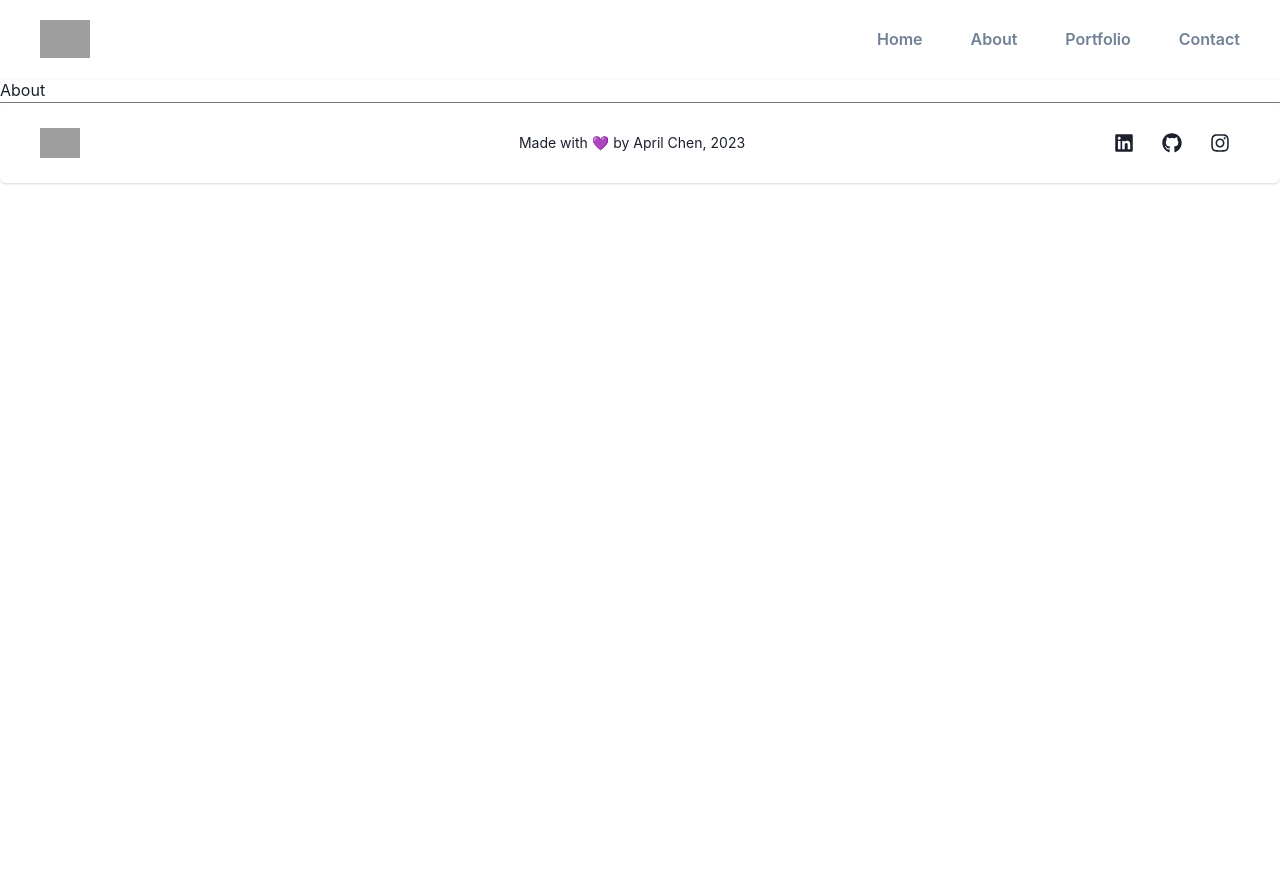
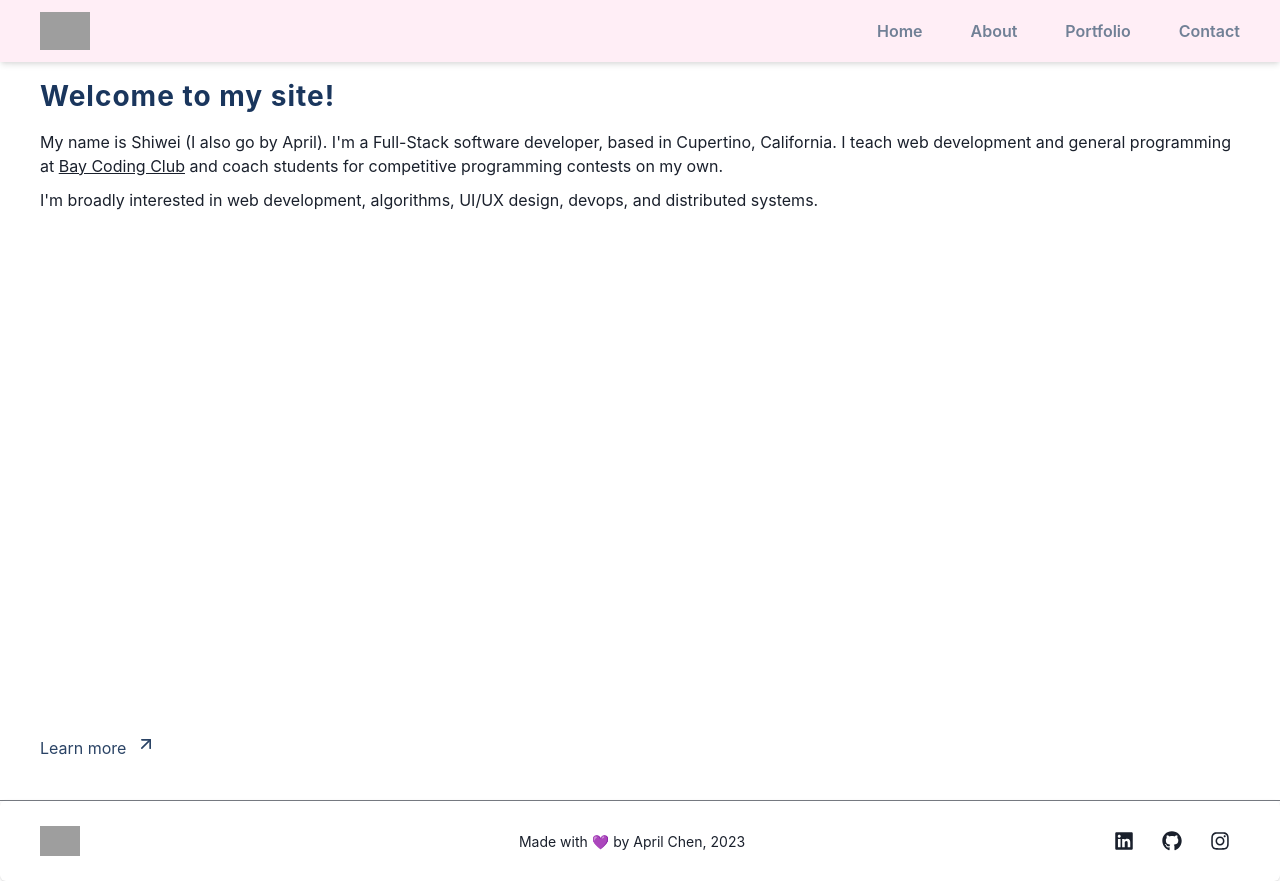
Before and after one commit to aprilschen/Personal-Website, a React (Vite) app in the folder vite-project/: page /about in a window 1280 px wide. Before the commit the page ends 800 px from the top, so only its background shows below. Built offline with nearby package versions, Linux system fonts and the light colour scheme; no server answers; grey boxes are pictures that could not be loaded.

Commit message:
Cleaned up pages and added Sticky Navbar

```diff
--- a/vite-project/package.json
+++ b/vite-project/package.json
@@ -18,7 +18,8 @@
     "react-icons": "^4.7.1",
     "react-loading": "^2.0.3",
     "react-lottie": "^1.2.3",
-    "react-router-dom": "^6.8.1"
+    "react-router-dom": "^6.8.1",
+    "sass": "^1.58.3"
   },
   "devDependencies": {
     "@types/react": "^18.0.27",
--- a/vite-project/src/App.jsx
+++ b/vite-project/src/App.jsx
@@ -8,6 +8,13 @@ import { useState, useEffect } from 'react'
 import ReactLoading from "react-loading";
 import { Flex } from '@chakra-ui/react'
 import {Routes, Route} from 'react-router-dom';
+
+import AboutPage from './components/pages/About';
+import Contact from './components/pages/Contact';
+import Portfolio from './components/pages/Portfolio';
+import CafeStile from './components/pages/CafeStile';
+import Digicache from './components/pages/Digicache';
+import LittleLemon from './components/pages/LittleLemon';
 
 function App() {
   const [done, setDone] = useState(undefined);
@@ -39,8 +46,8 @@ function App() {
       <Routes>
         <Route path="/" element={
           <Box>
+                <Navbar/>
                 <Landing/>
-                <Navbar/>
                 <About/>
                 <Projects/>
                 <Footer/>
@@ -50,7 +57,7 @@ function App() {
         <Route path="/about" element={
           <Box>
             <Navbar/>
-              <p>About</p>
+              <AboutPage />
             <Footer/>
           </Box>
         }/>
@@ -58,7 +65,7 @@ function App() {
         <Route path="/portfolio" element={
           <Box>
             <Navbar/>
-              <p>Portfolio</p>
+              <Portfolio />
             <Footer/>
           </Box>
         }/>
@@ -66,7 +73,7 @@ function App() {
         <Route path="/contact" element={
           <Box>
             <Navbar/>
-              <p>Contact</p>
+              <Contact />
             <Footer/>
           </Box>
         }/>
@@ -74,7 +81,7 @@ function App() {
       <Route path="/cafe-stile" element={
           <Box>
             <Navbar/>
-              <p>Café Stile</p>
+              <CafeStile/>
             <Footer/>
           </Box>
         }/>
@@ -82,7 +89,7 @@ function App() {
       <Route path="/digicache" element={
           <Box>
             <Navbar/>
-              <p>Digicache</p>
+              <Digicache/>
             <Footer/>
           </Box>
         }/>
@@ -90,7 +97,7 @@ function App() {
       <Route path="/little-lemon" element={
           <Box>
             <Navbar/>
-              <p>Little Lemon</p>
+              <LittleLemon/>
             <Footer/>
           </Box>
         }/>
--- a/vite-project/src/components/About.jsx
+++ b/vite-project/src/components/About.jsx
@@ -16,7 +16,7 @@ export default function About() {
         </Heading>
         <Text pb="10px">
             My name is Shiwei (I also go by April). I'm a Full-Stack software developer, based in Cupertino, California.
-            I teach web development and general programming at <a style={{color: 'blue'}}href="https://baycodingclub.com/website-designer-and-developer/" target={"_blank"}>
+            I teach web development and general programming at <a style={{textDecoration: 'underline'}}href="https://baycodingclub.com/website-designer-and-developer/" target={"_blank"}>
                 Bay Coding Club</a> and coach students for competitive programming contests on my own.
         </Text>
 
--- a/vite-project/src/components/Navbar.jsx
+++ b/vite-project/src/components/Navbar.jsx
@@ -7,7 +7,8 @@ import {
     Spacer,
     HStack,
     IconButton,
-    useBreakpointValue
+    useBreakpointValue,
+    Divider
   } from '@chakra-ui/react'
   //import { Logo } from './Logo'
   import Photo from '../assets/icon.png';
@@ -20,19 +21,14 @@ import {
     })
 
     return (
-      <Box
-        as="section"
-        pb={{
-        }}
-      >
-        <Box boxShadow="sm"
-            py={{
-              lg:'5',
-              sm:'3'
-            }}
-            px={{sm:'10'}}>
+        <Box boxShadow="md"
+            minWidth={'100vw'}
+            bg={"brand.100"}
+            style={{position: 'fixed'}}
+            py={'3'}
+            px={'10'}>
               {isDesktop ? (
-                    <Flex>
+                    <Flex >
                         <img src={Photo} width='50px'/>
                         <Spacer/>
                         <ButtonGroup variant="link" spacing="12">
@@ -59,8 +55,8 @@ import {
                         </ButtonGroup>
                     </Flex>
               ) : (
-                <Flex justify={'space-evenly'} mx={'40px'}>
-                    <ButtonGroup variant="link" spacing='15vw'>
+                <Flex justify={'space-evenly'} mx={'5vw'}>
+                    <ButtonGroup variant="link" spacing='10vw'>
                         <Button key='Home'>
                                 <Link to="/">
                                     Home
@@ -86,6 +82,5 @@ import {
 
               )}
         </Box>
-      </Box>
-    )
+    );
   }
--- a/vite-project/src/components/PortolioCard.jsx
+++ b/vite-project/src/components/PortolioCard.jsx
@@ -43,7 +43,7 @@ export default function PostWithLike(props) {
             color="white"
             mb={2}>
             <Text fontSize={'xs'} fontWeight="medium">
-              React
+              {props.date}
             </Text>
           </Box>
           <Heading color={'black'} fontSize={'2xl'} noOfLines={1}>
--- a/vite-project/src/components/Projects.jsx
+++ b/vite-project/src/components/Projects.jsx
@@ -1,7 +1,6 @@
 import { Box } from "@chakra-ui/react";
 import { Text } from "@chakra-ui/react";
 import PortfolioCard from './PortolioCard'
-import { Flex } from "@chakra-ui/react";
 import { Wrap, WrapItem } from '@chakra-ui/react'
 function Projects() {
     return (
@@ -18,6 +17,7 @@ function Projects() {
                     description={"Marketplace Web App"}
                     image={"https://raw.githubusercontent.com/aprilschen/Cafe-Stile/main/assets/demo1.png"}
                     link={"/cafe-stile"}
+                    date={"Feb 2023"}
                     />
                 </WrapItem>
 
@@ -27,6 +27,7 @@ function Projects() {
                     description={"Single page Geotagging App"}
                     image={"https://raw.githubusercontent.com/aprilschen/Digicache/main/assets/demo1.png"}
                     link={"/digicache"}
+                    date={"Jan 2023"}
                     />
                 </WrapItem>
 
@@ -36,6 +37,7 @@ function Projects() {
                     description={"Restaurant Website"}
                     image={"https://raw.githubusercontent.com/aprilschen/Little-Lemon-Website/main/assets/readme-image1.png"}
                     link={"/little-lemon"}
+                    date={"Nov 2022"}
                     />
                 </WrapItem>
             </Wrap>
--- /dev/null
+++ b/vite-project/src/components/pages/About.jsx
@@ -0,0 +1,38 @@
+import { Box, Flex, Heading, Icon, Link, Text } from "@chakra-ui/react";
+import { Link as OneTimeLink} from "react-router-dom";
+import React from "react";
+import { FiArrowUpRight } from "react-icons/fi";
+export default function AboutPage() {
+    return (
+        <Flex
+        flexDirection="column"
+        p="40px"
+        justifyContent="space-between"
+        pt={'10vh'}
+        minHeight={'100vh'}
+      >
+        <Box>
+          <Heading color="blue.900" fontSize={28} letterSpacing="1px" pb="16px">
+            Welcome to my site!
+          </Heading>
+          <Text pb="10px">
+              My name is Shiwei (I also go by April). I'm a Full-Stack software developer, based in Cupertino, California.
+              I teach web development and general programming at <a style={{textDecoration: 'underline'}}href="https://baycodingclub.com/website-designer-and-developer/" target={"_blank"}>
+                  Bay Coding Club</a> and coach students for competitive programming contests on my own.
+          </Text>
+
+          <Text
+          pb="20px">
+              I'm broadly interested in web development, algorithms, UI/UX design, devops, and distributed systems.
+          </Text>
+        </Box>
+
+        <Link color="blue.800">
+          <OneTimeLink to='/about'>
+              Learn more
+          </OneTimeLink>
+          <Icon as={FiArrowUpRight} ml="10px" h={5} w={5} />
+        </Link>
+      </Flex>
+    );
+}
--- /dev/null
+++ b/vite-project/src/components/pages/CafeStile.jsx
@@ -0,0 +1,11 @@
+import { Box } from "@chakra-ui/react";
+
+export default function CafeStile() {
+    return (
+        <Box
+        minHeight={'100vh'}
+        >
+            Cafe Stile
+        </Box>
+    );
+}
--- /dev/null
+++ b/vite-project/src/components/pages/Contact.jsx
@@ -0,0 +1,11 @@
+import { Box } from "@chakra-ui/react";
+
+export default function Contact() {
+    return (
+        <Box
+        minHeight={'100vh'}
+        >
+          Contact
+        </Box>
+    );
+}
--- /dev/null
+++ b/vite-project/src/components/pages/Digicache.jsx
@@ -0,0 +1,11 @@
+import { Box } from "@chakra-ui/react";
+
+export default function Digicache() {
+    return (
+        <Box
+        minHeight={'100vh'}
+        >
+          Digicache
+        </Box>
+    );
+}
--- /dev/null
+++ b/vite-project/src/components/pages/LittleLemon.jsx
@@ -0,0 +1,11 @@
+import { Box } from "@chakra-ui/react";
+
+export default function LittleLemon() {
+    return (
+        <Box
+        minHeight={'100vh'}
+        >
+          LittleLemon
+        </Box>
+    );
+}
--- /dev/null
+++ b/vite-project/src/components/pages/Portfolio.jsx
@@ -0,0 +1,11 @@
+import { Box } from "@chakra-ui/react";
+
+export default function Portfolio() {
+    return (
+        <Box
+        minHeight={'100vh'}
+        >
+          Portfolio
+        </Box>
+    );
+}
```
Also changed, not shown: 1 other file (tests, documents, lock files or other folders).
